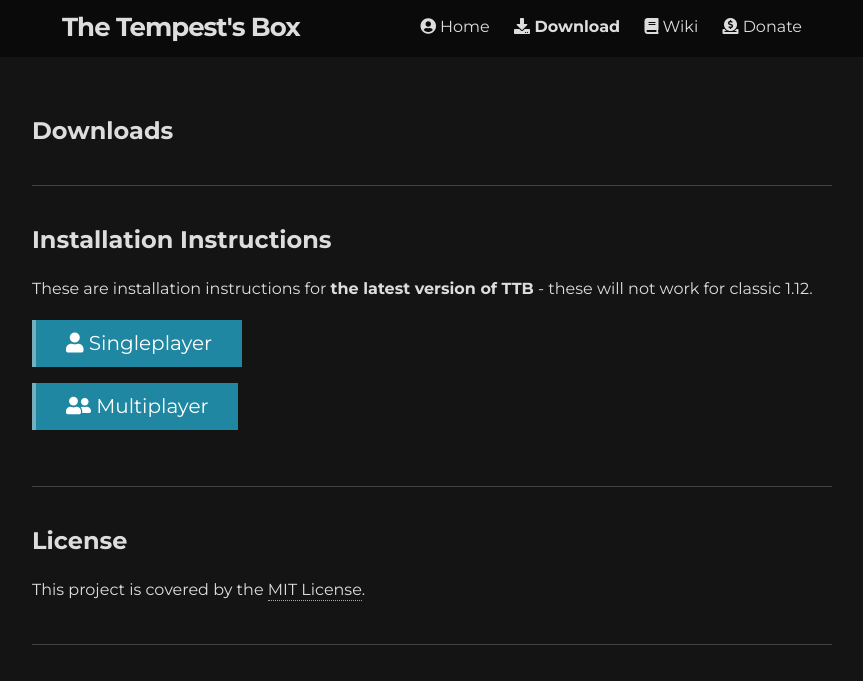
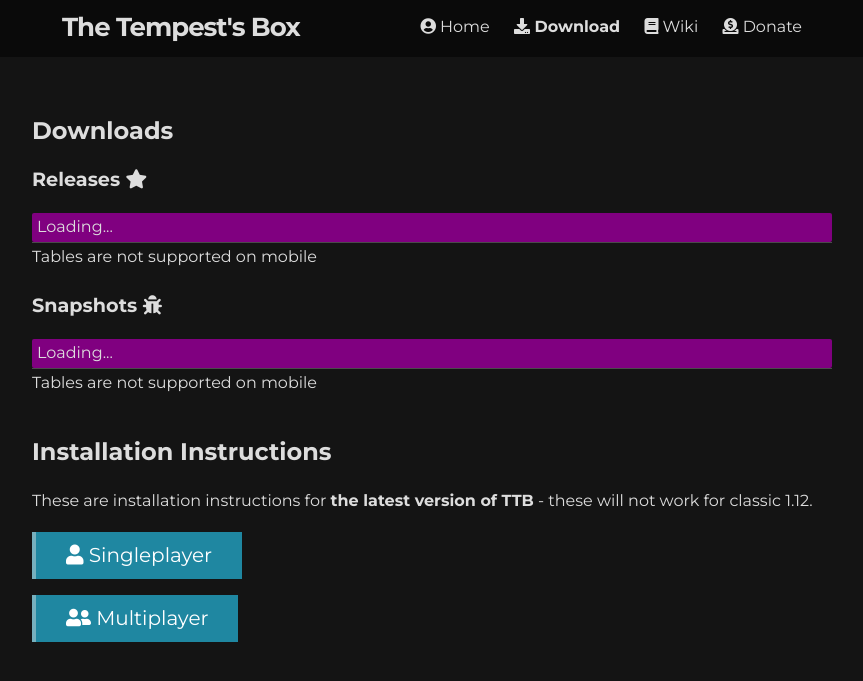
Before and after one commit to tempestsbox/tempestsbox.github.io, a Jekyll site: the page built from _pages/download.html, in a window 1280 px wide, cut to the strip 0-681 px from the top of the page. Shown: the whole strip, without its empty margins (208-1071 px from the left). Built offline with Jekyll 4.4.1, drawn with Linux system fonts in a browser that asks for light colours; nearby versions of some CDN libraries; comment, search, counter and statistics services are not loaded.

Commit message:
Improve /download

```diff
--- a/_includes/download_buttons/remote.html
+++ b/_includes/download_buttons/remote.html
@@ -1,36 +1,93 @@
-<script>
-    async function fetchGitHubData(repo, type) {
-        console.log("Fetching API data for repo " + repo);
+<h3>Releases <i class='fas fa-star'></i></h3>
 
-        let response = await fetch("https://api.github.com/repos/" + repo + "/" + type);
-        let data = await response.json();
+<table class="builds-table">
+    <tbody class="output releases">
+        <tr>
+            <td center>
+                Loading...
+            </td>
+        </tr>
+    </tbody>
+</table>
 
-        let output = "";
-        for (i = 0; i < 10; i++) {
-            if (i > data.length - 1) return;
+<h3>Snapshots <i class='fas fa-bug'></i></h3>
+<table class="builds-table">
+    <tbody class="output commits">
+        <tr>
+            <td center>
+                Loading...
+            </td>
+        </tr>
+    </tbody>
+</table>
 
+<script src='https://ajax.googleapis.com/ajax/libs/jquery/3.4.1/jquery.min.js'></script>
+<script async>
+    var repo = "{{ site.github_user }}/{{ site.github_repo }}";
+    const max_to_display = 5;
+
+    async function outputData(type) {
+        console.log('Fetching API data for repo ' + repo);
+        var response = await fetch('https://api.github.com/repos/' + repo + '/' + type);
+        var data = await response.json();
+
+        let output = '';
+        for (i = 0; i < Math.min(max_to_display, data.length); i++) {
             let title;
+            let id;
+            let date;
+            let link_content;
             switch (type) {
-                case "releases":
+                case 'releases':
                     title = data[i].name;
+                    id = data[i].tag_name;
+                    date = data[i].published_at;
+
+                    link_content = `
+                        <td>
+                            <a href='https://github.com/${repo}/archive/${id}.zip' style='border-bottom: none;'>&nbsp;
+                            <i class='fas fa-download'></i> ${title}
+                            </a>
+                        </td>
+                    `
+
                     break;
-                case "commits":
+                case 'commits':
                     title = data[i].commit.message;
+                    id = data[i].sha;
+                    date = data[i].commit.committer.date;
+
+                    title = title.split('\n');
+                    title = title[0];
+                    let build_number = data.length - i;
+                    link_content = `
+                        <td>
+                            <a href='https://github.com/${repo}/archive/${id}.zip' style='border-bottom: none;'>&nbsp;
+                            <i class='fas fa-download'></i> #${build_number}
+                            </a>
+                        </td>
+                        <td data-build-id='${build_number}'>${title}</td>
+                    `
+
                     break;
             }
 
-            title = title.split("\n");
-            title = title[0];
+            let content = `
+            <tr>
+                ${link_content}
+                <td style='float: right;'>${new Date(date).toISOString().split('T')[0]}</td>
+            </tr>
+            `
 
-            console.log(title);
+            if (i != data.length - 1) content += '<br>';
+            output += (content);
+        }
 
-            output += (title);
-            if (i != data.length - 1) output += "\n";
-        }
-        console.log(output);
+        $('.output.' + type).html(output);
     }
 
-    let repo = "{{ site.github_user }}/{{ site.github_repo }}";
-    fetchGitHubData(repo, "releases");
-    fetchGitHubData(repo, "commits");
+    var types = [ 'releases', 'commits' ];
+    for (i = 0; i < types.length; i++) {
+        outputData(types[i]);
+    }
 </script>
--- a/_pages/download.html
+++ b/_pages/download.html
@@ -10,7 +10,8 @@
 <h2 ignore-underline>Downloads</h2>
 
 {% include download_buttons/remote.html %}
-<hr class="separator">
+
+<div style='height: 5px;'><br></div>
 
 <h2 ignore-underline>Installation Instructions</h2>
 <p>These are installation instructions for <strong>the latest version of TTB</strong> - these will not work for classic 1.12.</p>
--- a/assets/css/global.css
+++ b/assets/css/global.css
@@ -843,3 +843,28 @@
         margin-right: 0;
     }
 }
+
+.builds-table {
+    width: 100%;
+    display: table;
+    border-collapse: collapse;
+    border-spacing: 0;
+    border: none;
+}
+.builds-table > tbody > tr > td {
+    padding: 0 5px;
+    display: table-cell;
+    text-align: left;
+    vertical-align: middle;
+    border-radius: 2px;
+    border: none;
+}
+.builds-table > tbody > tr:first-child {
+    background-color: purple;
+}
+.builds-table > tbody > tr > td:last-child {
+    padding-right: 18px;
+}
+.builds-table > tbody > tr {
+    border-bottom: 1px solid rgba(255, 255, 255, 0.12);
+}
```
